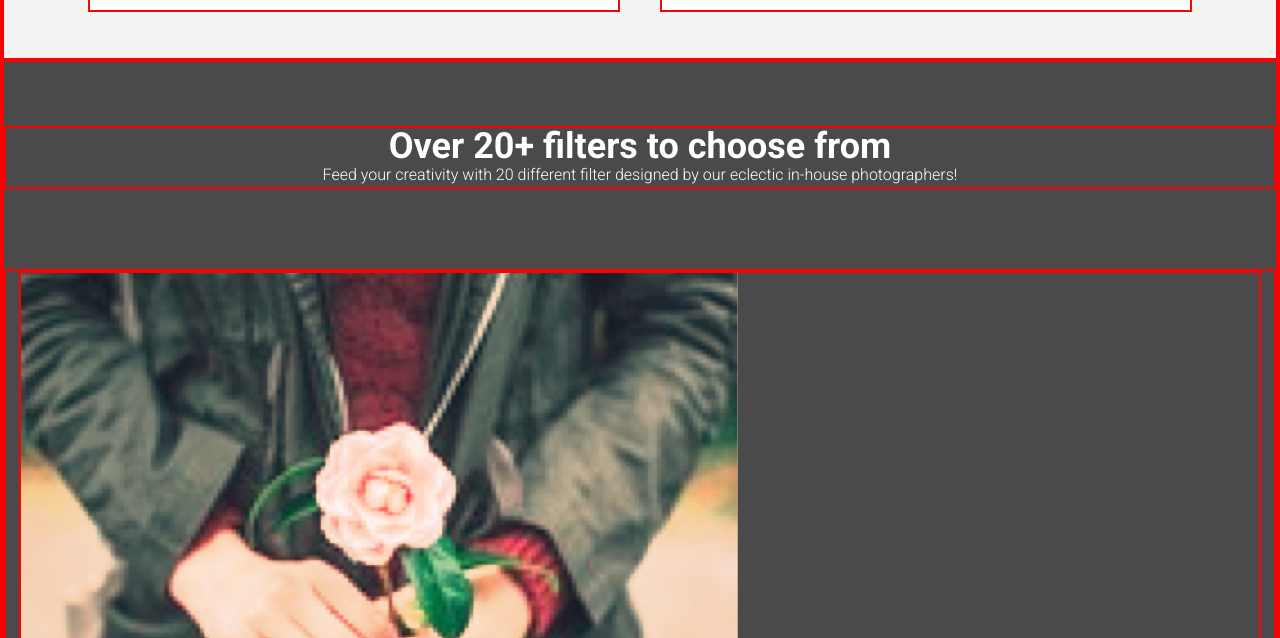
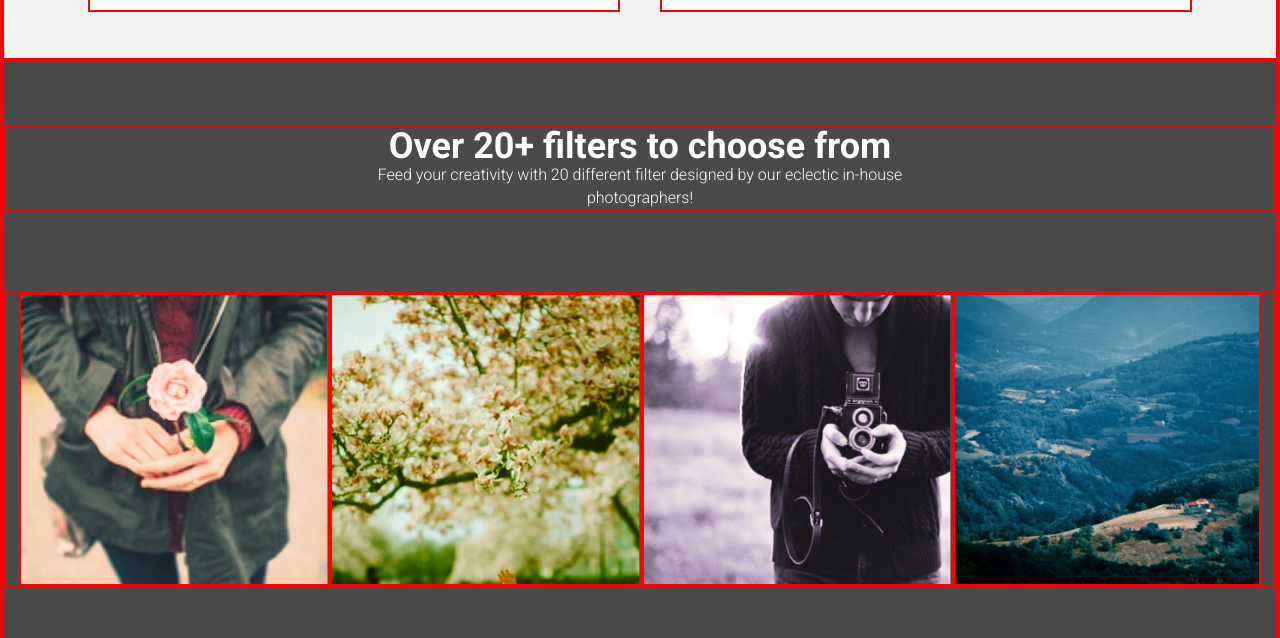
Before and after one commit to Strangefish/Fotomatic, a plain HTML site: page index.html in a window 1280 px wide. Shown: the part 1480-2118 px from the top of the page. Drawn offline with Linux system fonts and the light colour scheme; a web font is replaced by a local one.

Commit message:
fixing images.

```diff
--- a/index.html
+++ b/index.html
@@ -82,7 +82,7 @@
     <div id="filters-section">
       <div class="content center">
         <h2>Over 20+ filters to choose from</h2>
-        <h3>Feed your creativity with 20 different filter designed by our eclectic in-house photographers!</h3>
+        <h3>Feed your creativity with 20 different filter designed by our eclectic in-house<br/>photographers!</h3>
       </div>
       <div class="images-container">
         <div class="image-container">
@@ -100,7 +100,7 @@
       </div>
     </div>
 
-    <!-- Quotes Section
+    <!--Quotes Section-->
     <div id="quotes-section">
       <div class="content center">
         <span class="quote">“It’s truly something that could create a brand new photography Renaissance”</span>
--- a/resources/css/style.css
+++ b/resources/css/style.css
@@ -320,7 +320,8 @@ header .mobile {
 }
 
 #filters-section .content {
-  padding: 0 .625rem;
+  /* padding: 0 .625rem; */
+  padding: 0;
   margin-bottom: 5rem;
 }
 
@@ -328,6 +329,7 @@ header .mobile {
   font-size: 2.25rem;
   font-weight: bold;
   color: white;
+  opacity: 100%;
 }
 
 #filters-section .content h3 {
@@ -340,6 +342,15 @@ header .mobile {
 #filters-section .images-container {
   max-width: 100%;
   padding: 0 1%;
+}
+
+.images-container {
+  display: flex;
+}
+
+.images-container img {
+  width: 100%;
+  height: auto;
 }
 
 @media only screen and (max-width: 760px) {
```
